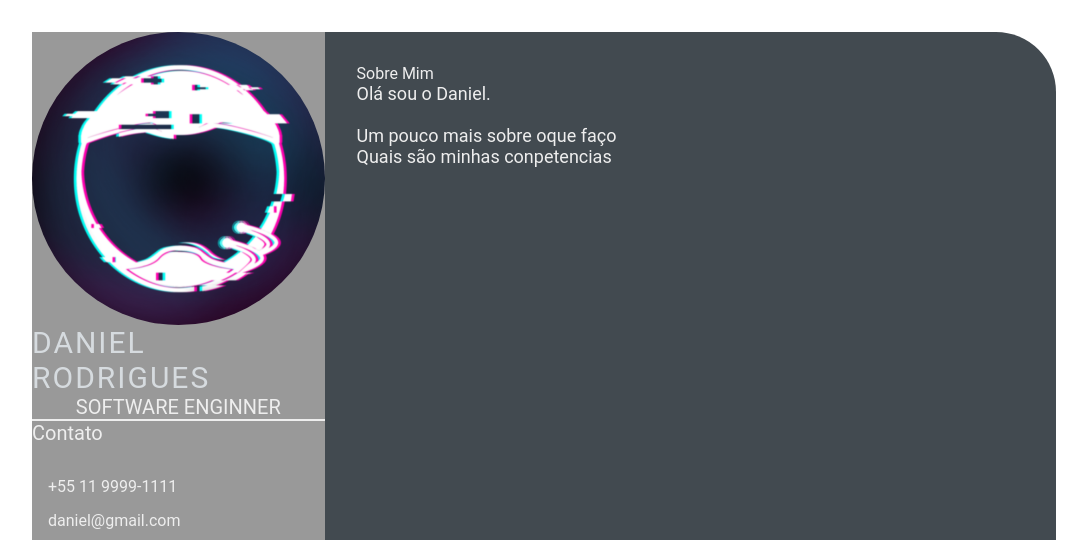
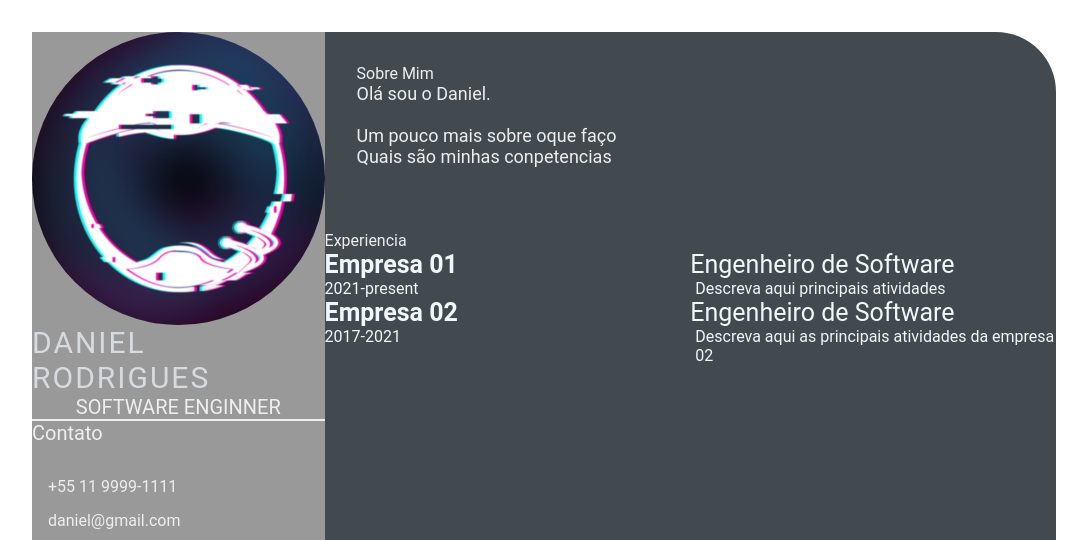
Before and after one commit to AfoxPolo/jornadaEBAC, a plain HTML site: page index.html in a window 1280 px wide. Shown: the top 540 px of the page, without its empty margins (96-1183 px from the left). Drawn offline with Linux system fonts and the light colour scheme.

Commit message:
feature: mais informaçoes adicionadas e css atualizado. (#3)

```diff
--- a/index.html
+++ b/index.html
@@ -46,6 +46,32 @@
                         </p>
                     </section>
                 </div>
+                <section class="experience gap">
+                    <div class="right-title">Experiencia</div>
+                    <div  class="experience-contents">
+                        <div class="exp-left">
+                            <p class="exp-company-name">Empresa 01</p>
+                            <p class="exp-tyme-period">2021-present</p>
+                        </div>
+                        <div class="exp-right">
+                            <p class="exp-position">Engenheiro de Software</p>
+                            <p class="exp-desc">
+                                Descreva aqui principais atividades
+                            </p>
+                        </div>
+
+                        <div class="exp-left">
+                            <p class="exp-company-name">Empresa 02</p>
+                            <p class="exp-tyme-period">2017-2021</p>
+                        </div>
+                        <div class="exp-right">
+                            <p class="exp-position">Engenheiro de Software</p>
+                            <p class="exp-desc">
+                                Descreva aqui as principais atividades da empresa 02
+                            </p>
+                        </div>
+                    </div>
+                </section>
             </section>
         </main>
     </body>
--- a/style.css
+++ b/style.css
@@ -1,4 +1,4 @@
-* { /* o "*" se refere a todos os elementos do html */
+* {
     margin: 0;
     padding: 0;
     box-sizing: border-box;
@@ -101,3 +101,38 @@
     font-size: 18px;
     color: #eeeeee;
 }
+
+.experience-contents,
+.education-contents,
+.awards-contents {
+    display: grid;
+    grid-template-columns: repeat(2, 1fr);
+    padding-bottom: 2rem;
+    color: #F1F8FD;
+}
+
+.exp-company-name,
+.education-school-name,
+.awards-company-name {
+    font-size: 25px;
+    font-weight: bold;
+}
+
+.exp-time-period,
+.educationp-time-period,
+.awards-time-period {
+    font-size: 18px;
+}
+
+.exp-position,
+.education-subject,
+.awards-name {
+    font-size: 25px;
+}
+
+.exp-desc,
+.education-desc,
+.awards-desc {
+    font-size: 16px;
+    padding-left: 5px;
+}
```
